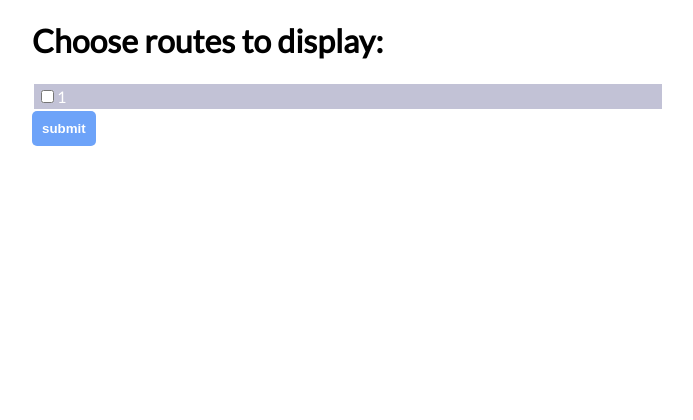
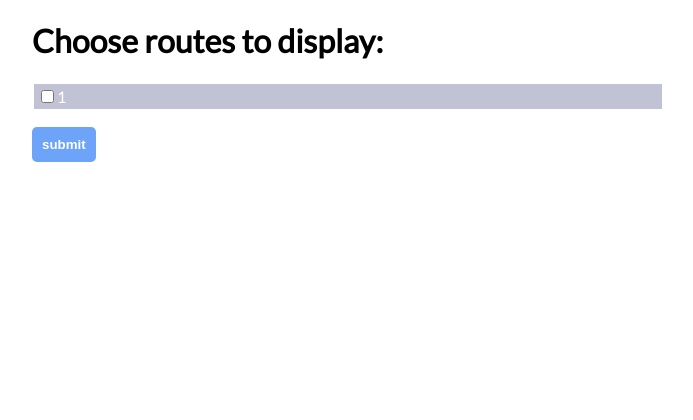
Before and after one commit to carolineglazer/strava-mapper, a Flask app: template templates/routes.html in a window 1280 px wide. Shown: the top 420 px of the page, without its empty margins (292-985 px from the left). Run offline with Flask 2, Linux system fonts and the light colour scheme; the template is opened without the code that fills it: most values are stand-ins (such as "Sample title", 1, 10 or a date in 2020).

Commit message:
routes.html styling

```diff
--- a/templates/routes.html
+++ b/templates/routes.html
@@ -16,7 +16,9 @@
 				</tr>
 				{% endfor %}
 			</table>
-			<input type="submit" class="button" value="submit">
+			<p>
+				<input type="submit" class="button" value="submit">
+			</p>
 		</form>
 	</div>
 </body>
```
